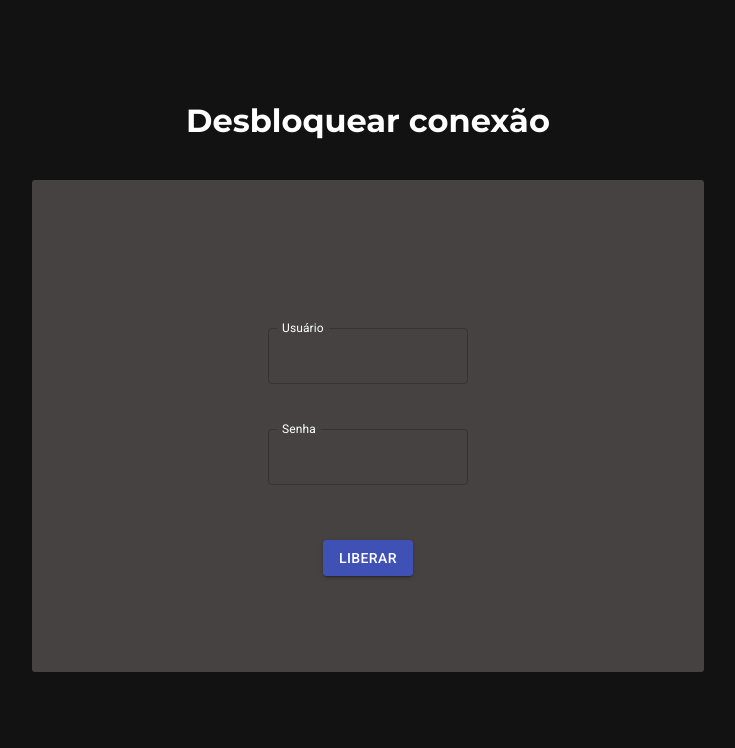
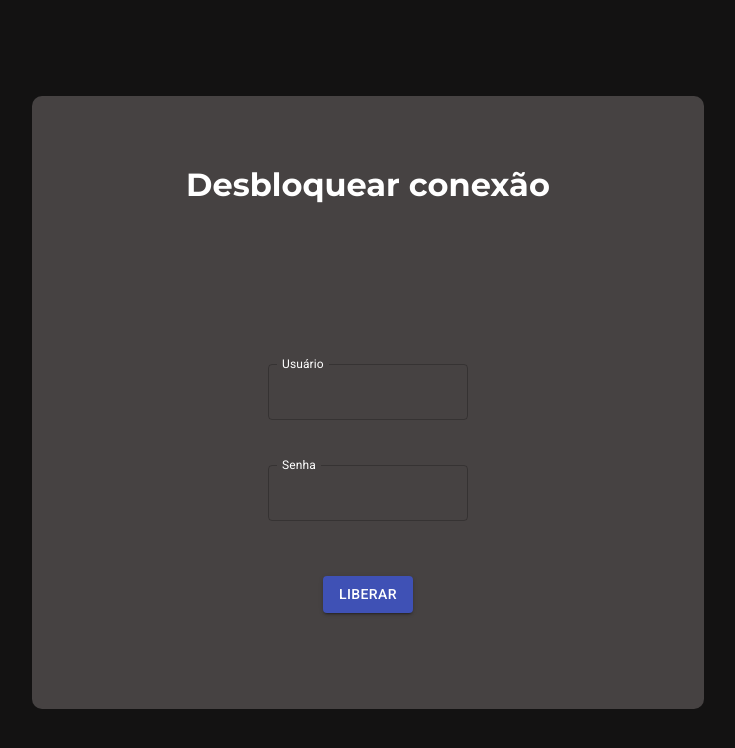
Before and after one commit to paulords95/drop-orcl-users, a React (Create React App) app: page / in a window 1280 px wide. Shown: the top 748 px of the page, without its empty margins (272-1007 px from the left). Built offline with nearby package versions, Linux system fonts and the light colour scheme.

Commit message:
old changes that i dont remember

```diff
--- a/src/App.css
+++ b/src/App.css
@@ -27,7 +27,7 @@ body {
   background-color: #464242;
   margin: 0 auto;
   margin-top: 2vh;
-  border-radius: 3px;
+  border-radius: 10px;
   max-width: max-content;
   height: "40%";
   text-align: center;
--- a/src/App.js
+++ b/src/App.js
@@ -25,7 +25,7 @@ function App() {
   const ShowAlert = (props) => {
     if (
       props.condition === false &&
-      props.message == "Usuário não está bloqueado no sistema"
+      props.message === "Usuário não está bloqueado no sistema"
     ) {
       return (
         <Alert variant="filled" severity="warning">
@@ -52,8 +52,6 @@ function App() {
   return (
     <div className="wrap">
       <div className="container">
-        <h1 className="title">Desbloquear conexão</h1>
-
         <div className="text-wrap">
           <div
             style={{
@@ -61,6 +59,7 @@ function App() {
               margin: "0 auto",
             }}
           >
+            <h1 className="title">Desbloquear conexão</h1>
             <div className="alert">
               <ShowAlert condition={alertCondition} message={alertMessage} />
             </div>
```
